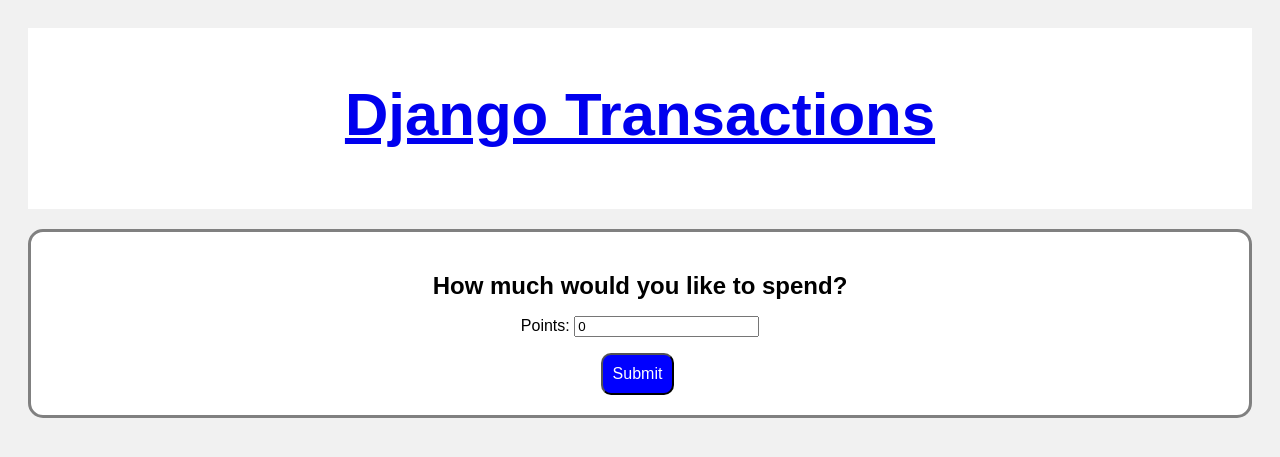
After one commit to JXIong15/fetch-points, a Django app: page /spend/create in a window 1280 px wide. The commit adds this page. Shown: the top 457 px of the page. Run offline with Django 4.2, Linux system fonts and the light colour scheme.

Commit message:
added spend

```diff
--- a/points/forms.py
+++ b/points/forms.py
@@ -1,5 +1,5 @@
 from django import forms
-from .models import Payer, Transaction
+from .models import Payer, Transaction, Spend
 
 
 class PayerCreateForm(forms.ModelForm):
@@ -18,3 +18,9 @@ class TransactionCreateForm(forms.ModelForm):
     class Meta:
         model = Transaction
         fields = ('payer', 'points', 'timestamp',)
+
+
+class SpendCreateForm(forms.ModelForm):
+    class Meta:
+        model = Spend
+        fields = ('points',)
--- a/points/models.py
+++ b/points/models.py
@@ -23,3 +23,10 @@ class Transaction(models.Model):
 
     def get_absolute_url(self):
         return '/transaction'
+
+
+class Spend(models.Model):
+    points = models.PositiveIntegerField(default=0)
+
+    def get_absolute_url(self):
+        return '/payer'
--- a/points/templates/index.html
+++ b/points/templates/index.html
@@ -13,6 +13,9 @@
             <button class="btn">View All Transactions</button>
           </a>
         </div>
+          <a href="{% url 'spend' %}">
+            <button class="del-btn">Spend Points</button>
+          </a>
       </div>
     </div>
   </div>
--- /dev/null
+++ b/points/templates/spend_create_form.html
@@ -0,0 +1,13 @@
+{% extends './base.html' %}
+{% block content %}
+<div class="form">
+  <h2>How much would you like to spend?</h2>
+  <form method="post">
+  <div>
+    {% csrf_token %} {{ form.as_p }}
+    <input class="btn" type="submit" value="Submit" />
+  </div>
+  </form>
+</div>
+
+{% endblock %}
--- a/points/urls.py
+++ b/points/urls.py
@@ -12,4 +12,7 @@ urlpatterns = [
     path('transaction', views.TransactionListView.as_view(), name='transactions'),
     path("transaction/create", views.TransactionCreate.as_view(), name="transactioncreate"),
     path("transaction/delete/<pk>", views.TransactionDelete.as_view(), name="transactiondelete"),
+
+    path("spend/create", views.SpendCreate.as_view(), name="spend"),
+
 ]
--- a/points/views.py
+++ b/points/views.py
@@ -5,8 +5,8 @@ from django.http import HttpResponseRedirect, HttpResponse
 from django.views.generic import ListView
 from django.views.generic.edit import CreateView, DeleteView, UpdateView
 
-from .models import Payer, Transaction
-from .forms import PayerCreateForm, PayerUpdateForm, TransactionCreateForm
+from .models import Payer, Transaction, Spend
+from .forms import PayerCreateForm, PayerUpdateForm, TransactionCreateForm, SpendCreateForm
 
 
 def index(request):
@@ -71,3 +71,13 @@ class TransactionDelete(DeleteView):
   model = Transaction
   template_name = "transaction_delete_form.html"
   success_url = "/transaction"
+
+
+class SpendCreate(CreateView):
+    model = Spend
+    template_name = 'spend_create_form.html'
+    form_class = SpendCreateForm
+    payers = Payer.objects.all()
+    transactions = Transaction.objects.all()
+
+    # redirect to payers list
```
Also changed, not shown: points/admin.py (+9 -1 lines), db.sqlite3, points/migrations/0003_spend_alter_transaction_timestamp.py (added).
